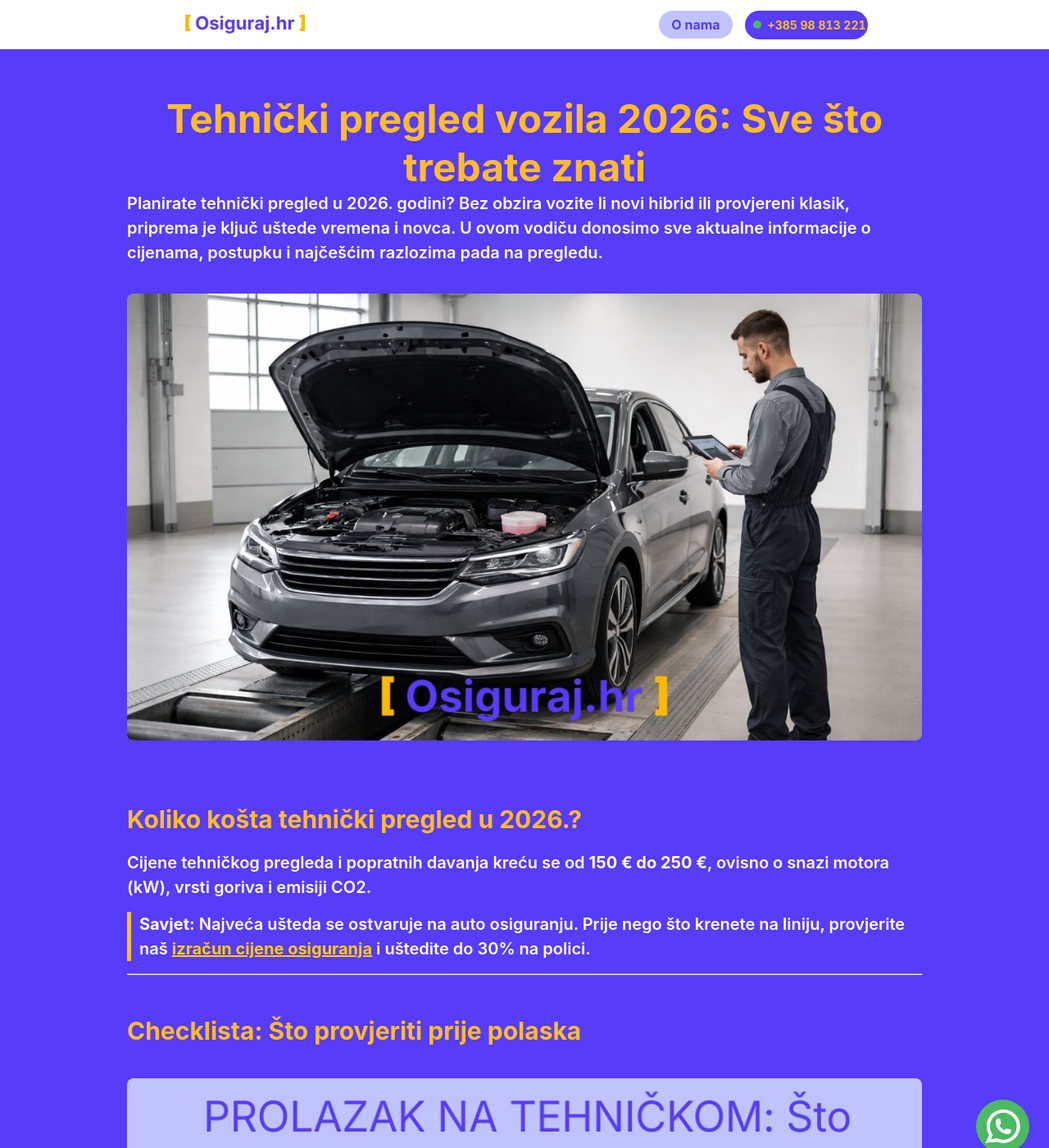
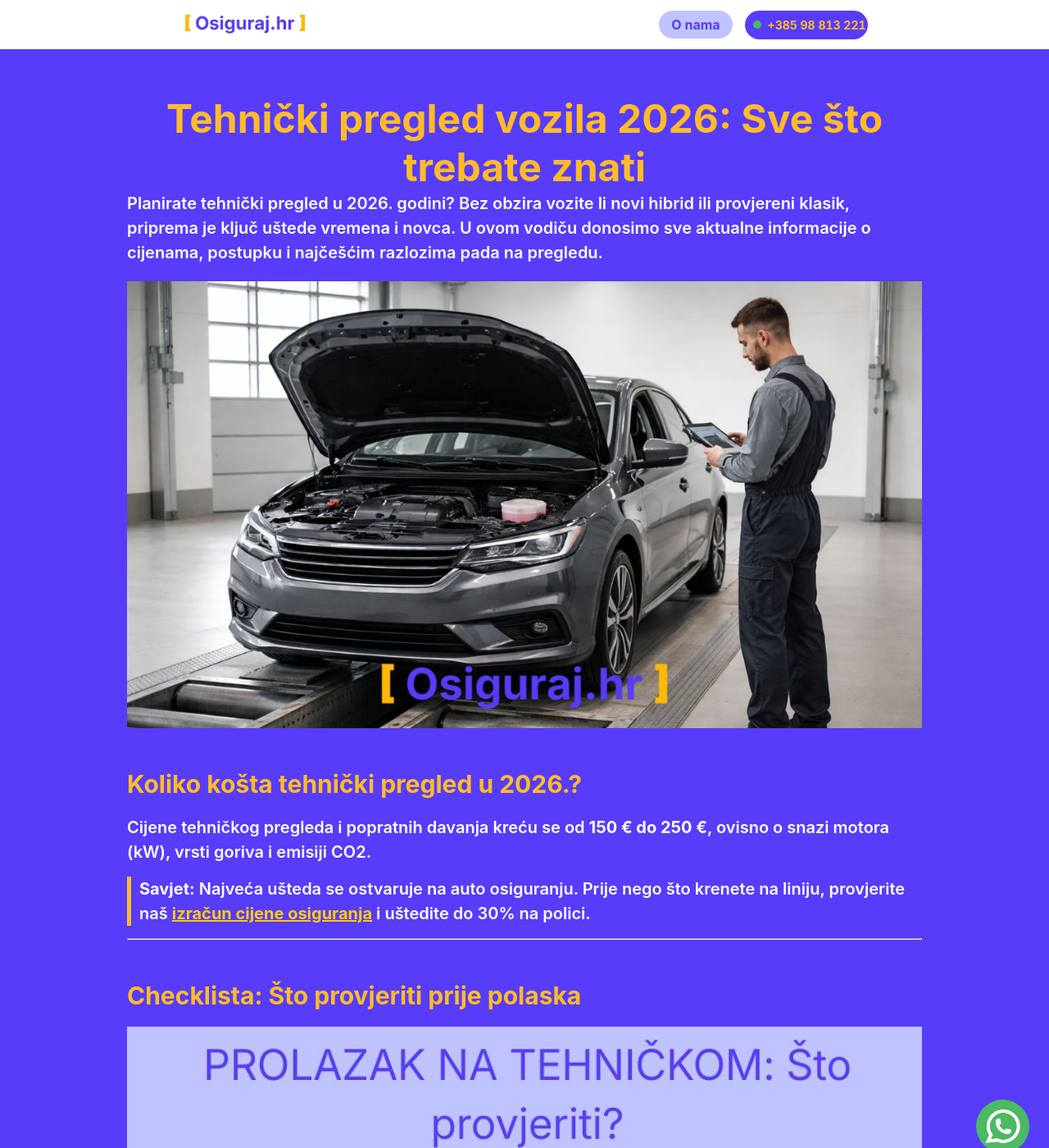
Before and after one commit to Filip-Gale/OsigurajHR, a Jekyll site: the page built from _posts/2026-02-16-vodic-kroz-tehnicki-pregled.md, in a window 1280 px wide and 1400 px high. Shown: the whole window at 82% size. Built offline with Jekyll 4.4.1, drawn with Linux system fonts in a browser that asks for light colours.

Commit message:
Update post.html

```diff
--- a/_layouts/post.html
+++ b/_layouts/post.html
@@ -15,22 +15,21 @@
     <link rel="icon" type="image/jpeg" href="{{ '/img/favicon.jpg' | relative_url }}">
 
     <style>
+        /* Popravak samo za linkove - ne dira veličinu naslova ni teksta */
         .post-content a {
-            color: #ffcc00 !important; /* Žuta boja da se istakne */
+            color: #ffcc00 !important;
             text-decoration: underline !important;
-            font-weight: bold;
-            transition: 0.3s;
+            font-weight: bold !important;
         }
         .post-content a:hover {
             color: #ffffff !important;
-            opacity: 0.8;
         }
-        /* Osiguravamo da slike ne pobjegnu iz kontejnera */
+        /* Osigurava da su slike responzivne */
         .post-content img {
             max-width: 100%;
             height: auto;
-            border-radius: 8px;
-            margin: 20px 0;
+            display: block;
+            margin: 20px auto;
         }
     </style>
 </head>
```
